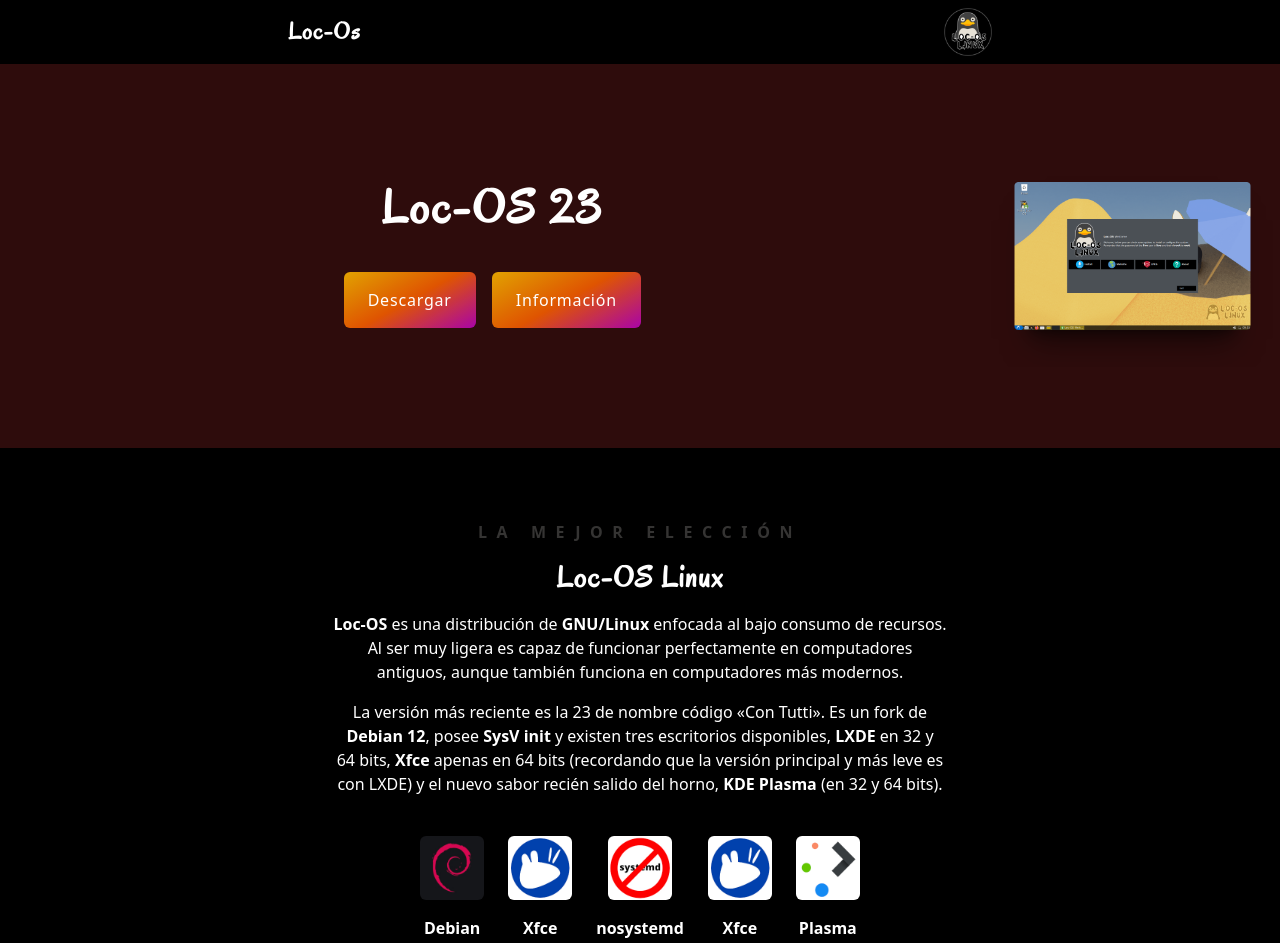
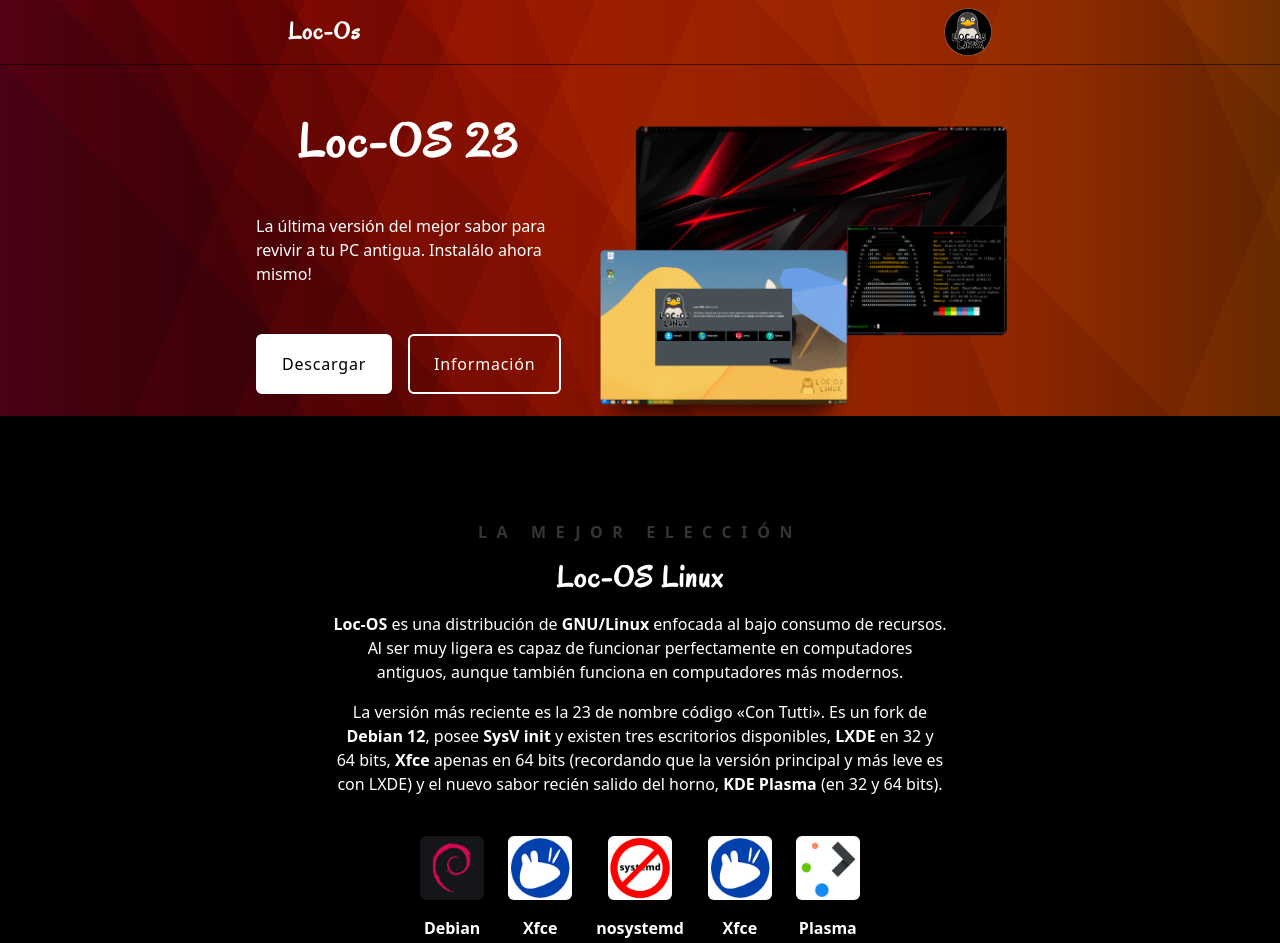
Before and after one commit to FabrizioJordan/LocOsPage, a website: page index.html in a window 1280 px wide. Shown: the top 943 px of the page. Drawn offline with Linux system fonts and the light colour scheme.

Commit message:
More info into the Index. Correct Images.

```diff
--- a/index.html
+++ b/index.html
@@ -9,32 +9,38 @@
     <link rel="shortcut icon" class="" href="/assets/icons/our/Logo-Loc-OS-150x150.png" type="image/x-icon">
 </head>
 
-<body class="bg-black text-white">
-    <header class="#bg-[#e28400]">
+<body class="bg-black text-white relative pt-96 ">
+    <div class="absolute w-full h-[26em] z-0 bg-config-2 top-0 bg-gradient-6"></div>
+
+    <header class="z-10 absolute border-custom-1 bg-config-2 top-0 left-0 right-0">
         <nav class="max-w-3xl m-auto flex flex-row justify-between items-center px-8 py-2">
             <a class="text-2xl font-Oregano tracking-wider font-bold" href="#">Loc-Os</a>
             <img class="w-12 h-12" src="/assets/icons/our/Logo-Loc-OS-150x150.png" alt="">
         </nav>
     </header>
-    <main class="flex flex-col gap-6">
+    <main class="flex flex-col gap-6 absolute top-16 w-full">
 
-        <div class="bg-[#9426269f]">
-            <section class="backdrop-brightness-50 flex flex-row justify-center items-center">
-                <article class=" w-full min-h-96 flex gap-10 justify-center items-center flex-col">
+
+        <div class="z-10"> <!-- poner nueva imagen o colores de fondo -->
+            <div class="bg-config-2 flex flex-row justify-center items-center w-full h-full">
+                <section class="flex flex-row justify-center items-center w-full h-full max-w-3xl m-auto">
+                    <article class="w-full min-h-96 h-full flex gap-12 justify-center items-center flex-col">
                         <h1 class="font-Oregano text-5xl font-bold tracking-wider">Loc-OS 23</h1>
+                        <p class="max-w-sm ">La última versión del mejor sabor para revivir a tu PC antigua. Instalálo ahora mismo!</p>
                         <div
-                        class="flex flex-row justify-center items-center gap-4 [&>A]:rounded-md [&>A]:font-medium [&>A]:tracking-wider [&>A]:py-4 [&>A]:px-6 [&>A]:transition-all [&>A]:duration-500 hover:[&>A]:opacity-60">
-                        <a href="" class="bg-gradient-1 ">Descargar</a>
-                        <a href="" class="bg-gradient-1 ">Información</a>
+                            class="flex flex-row justify-center items-center gap-4 [&>A]:border-2 [&>A]:border-white [&>A]:rounded-md [&>A]:font-medium [&>A]:tracking-wider [&>A]:py-4 [&>A]:px-6 [&>A]:transition-all [&>A]:duration-500">
+                            <a href="" class="bg-white text-black hover:bg-opacity-90">Descargar</a>
+                            <a href="" class="hover:text-black hover:bg-white">Información</a>
                         </div>
                     </article>
-                <article>
-                    <img class="w-96 " src="/assets/images/desktops/uno.png" alt="">
+                    <article class="">
+                        <img class="" src="/assets/images/desktops/wea.png" alt="">
                     </article>
                 </section>
             </div>
+        </div>
 
-        <section class="text-white py-12 px-8 text-center">
+        <section class="text-white py-12 px-8 text-center z-10">
             <div class="max-w-2xl m-auto flex flex-col justify-center items-center gap-10 text-balance [&_p]:leading-6">
                 <article class="flex flex-col gap-4">
                     <span class="text-[#e3e1dd3b] tracking-[.6em] font-bold">LA MEJOR ELECCIÓN</span>
@@ -161,11 +167,9 @@
             </div>
         </section>
 
-        <section class="">
-            <div class="p-12 m-0">
+        <section class="m-auto pr-8 pb-16">
                 <div class="">
                 <figure class=""><a href="https://hostinger.com/locosporlinux" target="_blank" rel="noreferrer noopener"><img width="970" height="250" src="https://loc-os.com/wp-content/uploads/2023/12/WPH-970x250-1.png" alt="" class="wp-image-93" srcset="https://loc-os.com/wp-content/uploads/2023/12/WPH-970x250-1.png 970w, https://loc-os.com/wp-content/uploads/2023/12/WPH-970x250-1-300x77.png 300w, https://loc-os.com/wp-content/uploads/2023/12/WPH-970x250-1-768x198.png 768w" sizes="(max-width: 970px) 100vw, 970px"></a></figure>
-                </div>
                 </div>
         </section>
 
--- a/styles.css
+++ b/styles.css
@@ -21,13 +21,33 @@
 
 
   .bg-gradient-1{
-    background: #fcb900;
-background: -webkit-linear-gradient(151deg, #fcb900de 0%, #ff6200d8 50%, rgba(238, 0, 255, 0.644) 100%);
-background: linear-gradient(151deg, #fcb900de 0%, #ff6200d8 50%, rgba(238, 0, 255, 0.644) 100%);
+    background: #6d00fc;
+background: -webkit-linear-gradient(151deg, #6d00fc 0%, #1200ff33 100% 100%);
+background: linear-gradient(151deg, #6d00fc 0%, #1200ff33 100% 100%);
   }
 
   .bg-gradient-2{
-    background: linear-gradient(135deg,rgb(252 185 0 / 70%) 0%,rgb(255 105 0 / 70%) 100%);
+    background: linear-gradient(135deg,rgb(252 105 0 / 70%) 0%,rgb(255 82 0 / 63%) 100%);
+  }
+
+  .bg-gradient-3{
+    background: #4000ff;
+background: -webkit-linear-gradient(25deg, #4000ff 0%, #8600ff 50%, #4f00bd 100%);
+background: linear-gradient(25deg, #4000ff 0%, #8600ff 50%, #4f00bd 100%);
+  }
+
+  .bg-gradient-4{
+    background-image: radial-gradient(circle at center center, transparent 0%,rgb(33,33,33) 99%),repeating-linear-gradient(0deg, rgba(163, 163, 163,0.2) 0px, rgb(89 0 255) 1px,transparent 1px, transparent 6px),repeating-linear-gradient(90deg, rgba(163, 163, 163,0.2) 0px, rgba(163, 163, 163,0.2) 1px,transparent 1px, transparent 6px),linear-gradient(90deg, rgb(89 0 255),rgb(55 0 133 / 60%));
+    background-color: black;
+  }
+
+  .bg-gradient-5{
+    background-image: linear-gradient(90deg, rgba(254, 177, 8,0.5) 0%, rgba(254, 177, 8,0.5) 19%,transparent 19%, transparent 43%,transparent 43%, transparent 55%,rgba(228, 150, 33,0.5) 55%, rgba(228, 150, 33,0.5) 100%),linear-gradient(135deg, rgb(254, 177, 8) 0%, rgb(254, 177, 8) 2%,transparent 2%, transparent 19%,rgb(203, 123, 58) 19%, rgb(203, 123, 58) 57%,rgb(228, 150, 33) 57%, rgb(228, 150, 33) 100%),linear-gradient(90deg, rgb(255,255,255),rgb(255,255,255));
+  }
+
+  .bg-gradient-6{
+    background-blend-mode: overlay,overlay,overlay,normal;
+    background-image: linear-gradient(67.5deg, rgb(95, 27, 43) 0%, rgb(95, 27, 43) 21%,rgb(109, 47, 38) 21%, rgb(109, 47, 38) 28%,rgb(123, 66, 32) 28%, rgb(123, 66, 32) 32%,rgb(137, 86, 27) 32%, rgb(137, 86, 27) 41%,rgb(152, 105, 22) 41%, rgb(152, 105, 22) 48%,rgb(166, 125, 17) 48%, rgb(166, 125, 17) 69%,rgb(180, 144, 11) 69%, rgb(180, 144, 11) 93%,rgb(194, 164, 6) 93%, rgb(194, 164, 6) 100%),linear-gradient(45deg, rgb(95, 27, 43) 0%, rgb(95, 27, 43) 21%,rgb(109, 47, 38) 21%, rgb(109, 47, 38) 28%,rgb(123, 66, 32) 28%, rgb(123, 66, 32) 32%,rgb(137, 86, 27) 32%, rgb(137, 86, 27) 41%,rgb(152, 105, 22) 41%, rgb(152, 105, 22) 48%,rgb(166, 125, 17) 48%, rgb(166, 125, 17) 69%,rgb(180, 144, 11) 69%, rgb(180, 144, 11) 93%,rgb(194, 164, 6) 93%, rgb(194, 164, 6) 100%),linear-gradient(112.5deg, rgb(95, 27, 43) 0%, rgb(95, 27, 43) 21%,rgb(109, 47, 38) 21%, rgb(109, 47, 38) 28%,rgb(123, 66, 32) 28%, rgb(123, 66, 32) 32%,rgb(137, 86, 27) 32%, rgb(137, 86, 27) 41%,rgb(152, 105, 22) 41%, rgb(152, 105, 22) 48%,rgb(166, 125, 17) 48%, rgb(166, 125, 17) 69%,rgb(180, 144, 11) 69%, rgb(180, 144, 11) 93%,rgb(194, 164, 6) 93%, rgb(194, 164, 6) 100%),linear-gradient(90deg, rgb(173, 64, 191),rgb(42, 31, 17));
   }
 
   .bg-img-1{
@@ -37,3 +57,18 @@
     background-repeat: no-repeat;
     background-size: cover;
   }
+
+ .bg-configs{
+  backdrop-filter: brightness(0.5) blur(3px);
+    border-top: 12px solid transparent;
+    border-bottom: 12px solid transparent;
+    padding-bottom: 2em;
+ }
+
+ .bg-config-2{
+  backdrop-filter: brightness(0.8) blur(0px);
+ }
+
+ .border-custom-1{
+  border-bottom: 1px solid rgb(0 0 0 / 45%);
+ }
```
Also changed, not shown: assets/images/bgs/stacked-peaks.svg (added), assets/images/desktops/dos.png (added), assets/images/desktops/loc-os64bitsSeg.png (renamed from assets/images/desktops/IMG_20231020_103018_522.png), assets/images/desktops/wea.png (added), src/final.css, 5 other files. Lines whose indentation alone changed are shown as unchanged.
